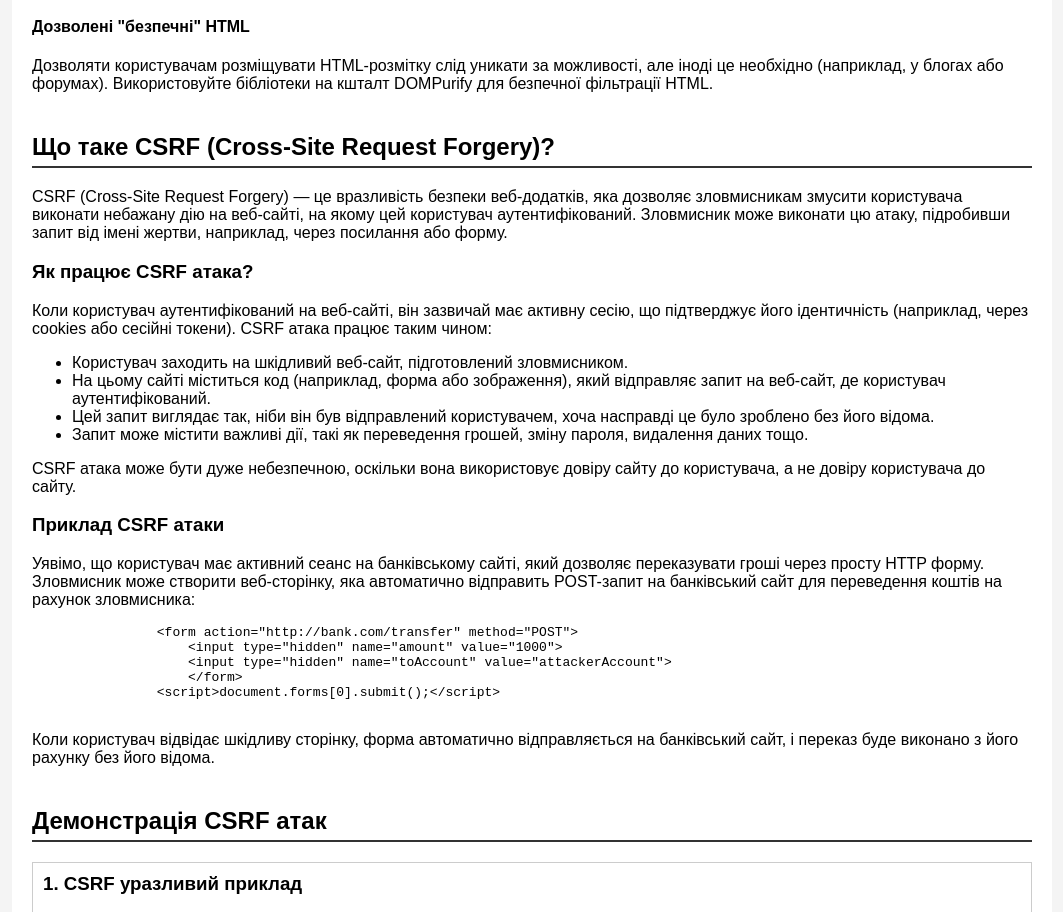
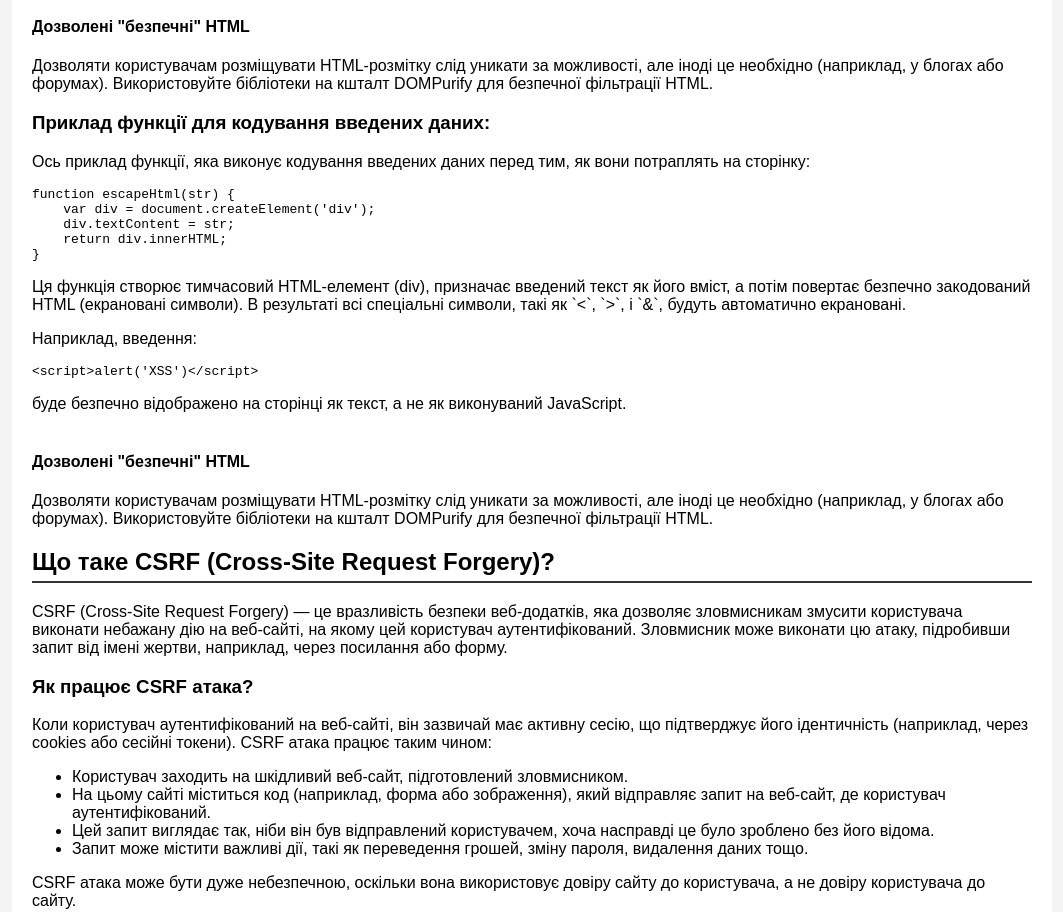
Before and after one commit to LiuLiuBov/report_web, a plain HTML site: page index.html in a window 1280 px wide. Shown: the part 5036-5948 px from the top of the page, without its empty margins (108-1171 px from the left). Drawn offline with Linux system fonts and the light colour scheme; no server answers.

Commit message:
better xss

```diff
--- a/index.html
+++ b/index.html
@@ -398,6 +398,44 @@ function domXssDemo() {
 <p>
     Дозволяти користувачам розміщувати HTML-розмітку слід уникати за можливості, але іноді це необхідно (наприклад, у блогах або форумах). Використовуйте бібліотеки на кшталт DOMPurify для безпечної фільтрації HTML.
 </p>
+
+<h3>Приклад функції для кодування введених даних:</h3>
+<p>
+    Ось приклад функції, яка виконує кодування введених даних перед тим, як вони потраплять на сторінку:
+</p>
+
+<pre>
+function escapeHtml(str) {
+    var div = document.createElement('div');
+    div.textContent = str;
+    return div.innerHTML;
+}
+</pre>
+
+<p>
+    Ця функція створює тимчасовий HTML-елемент (div), призначає введений текст як його вміст, а потім повертає безпечно закодований HTML (екрановані символи). В результаті всі спеціальні символи, такі як `<`, `>`, і `&`, будуть автоматично екрановані.
+</p>
+
+<p>
+    Наприклад, введення:
+</p>
+
+<pre>
+&lt;script&gt;alert('XSS')&lt;/script&gt;
+</pre>
+
+<p>
+    буде безпечно відображено на сторінці як текст, а не як виконуваний JavaScript.
+</p>
+
+        </section>
+
+
+        <!-- CSRF Demonstration -->
+            <h4>Дозволені "безпечні" HTML</h4>
+            <p>
+                Дозволяти користувачам розміщувати HTML-розмітку слід уникати за можливості, але іноді це необхідно (наприклад, у блогах або форумах). Використовуйте бібліотеки на кшталт DOMPurify для безпечної фільтрації HTML.
+            </p>
         </section>
         <section id="csrf-introduction">
             <h2>Що таке CSRF (Cross-Site Request Forgery)?</h2>
```
Lines whose indentation alone changed are shown as unchanged.
